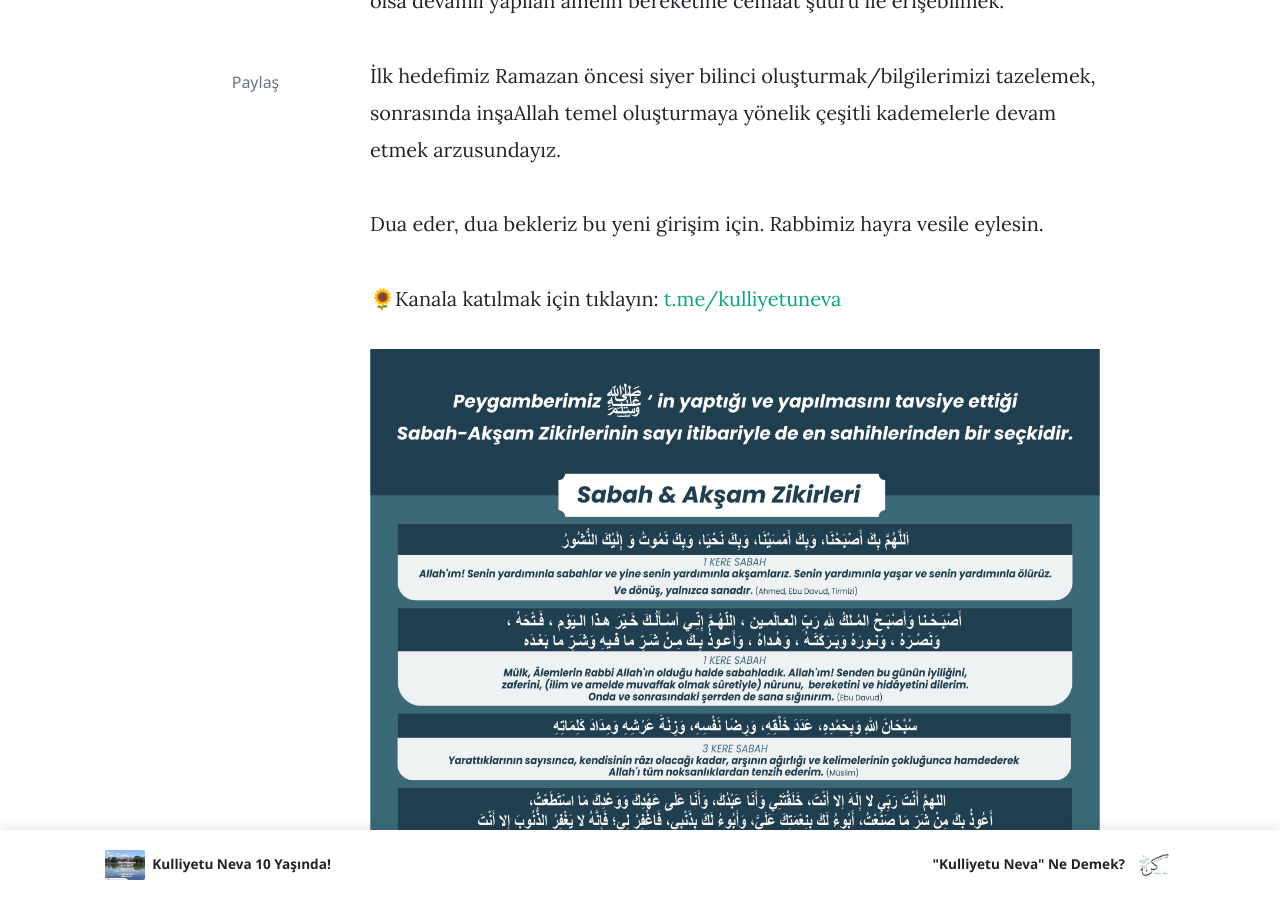
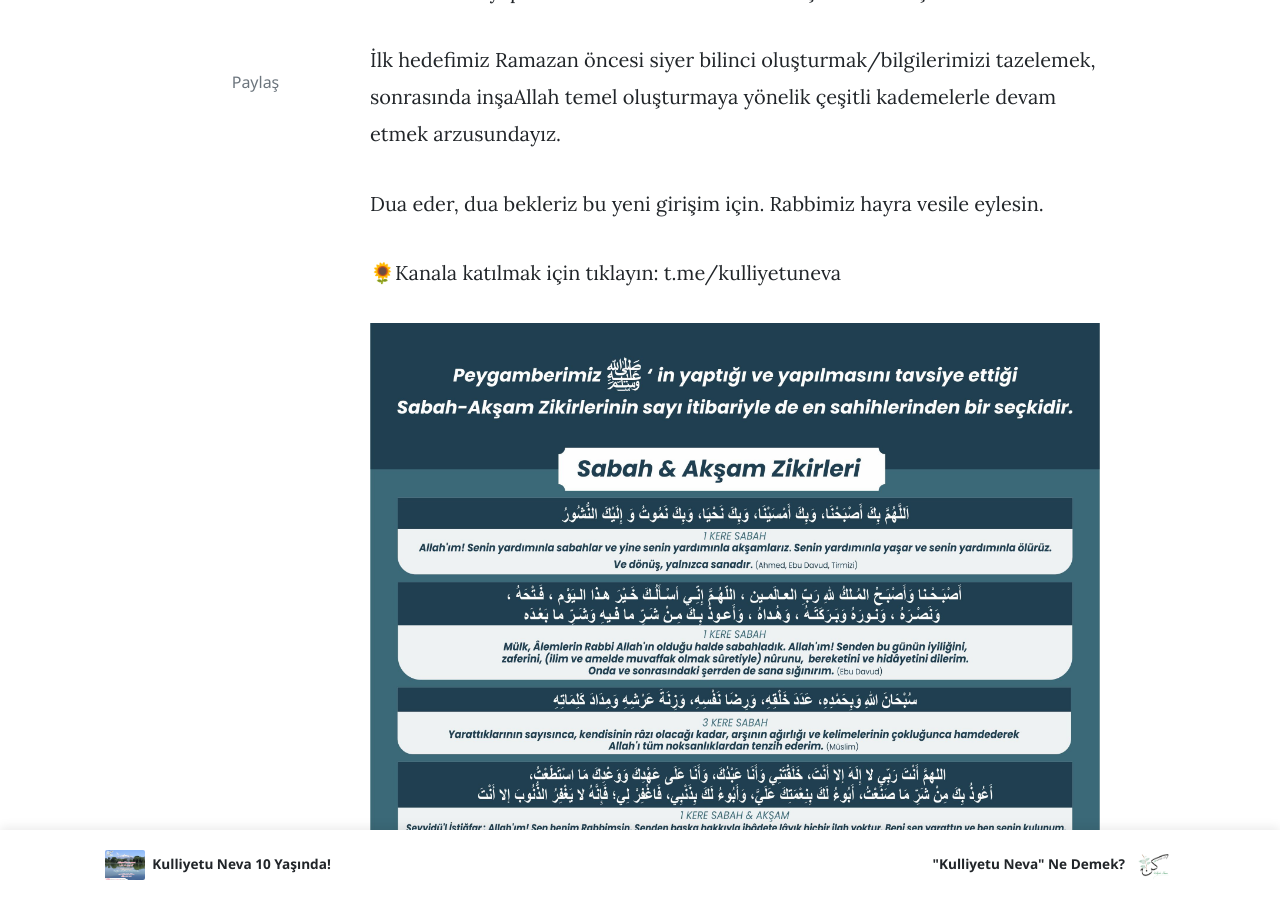
Before and after one commit to kulliyetuneva/website, a Jekyll site: the page built from _posts/2021-05-24-kerim-aya-hazırlık-programı.md, in a window 1280 px wide and 900 px high, scrolled down 1253 px. Built offline with Jekyll 4.4.1, drawn with Linux system fonts in a browser that asks for light colours; nearby versions of some CDN libraries; comment, search, counter and statistics services are not loaded.

```diff
--- a/_posts/2021-05-24-kerim-aya-hazırlık-programı.md
+++ b/_posts/2021-05-24-kerim-aya-hazırlık-programı.md
@@ -11,19 +11,19 @@ image: /assets/images/ön-sayfa.jpg
 ---
 <!--StartFragment-->
 
-Esselamu Aleykum Kıymetli Kardeşlerimiz,\
-\
-Ramazan'ı karşılama maksadıyla Recep ve Şaban aylarını kapsayan 2 aylık bu şekilde bir program düzenliyoruz. Telegram kanalımızdan günlük yürütülecek programa kayıt için kanala katılmanız yeterli. Katılan kayıt olmuş sayılacak. Kanalımız genel faaliyetlerimizi duyurmak için değil, bu programın işleyişi için açılmış olup, bir nevi okul hüviyetinde olacak.\
-\
-Program herkese açık, aileler, gençler herkes katılabilir. Maksadımız kadınıyla erkeğiyle toplumumuzda İslâmi bir alt yapı oluşmasına katkı sağlamak ve az da olsa devamlı yapılan amelin bereketine cemaat şuuru ile erişebilmek.\
-\
-İlk hedefimiz Ramazan öncesi siyer bilinci oluşturmak/bilgilerimizi tazelemek, sonrasında inşaAllah temel oluşturmaya yönelik çeşitli kademelerle devam etmek arzusundayız.\
-\
-Dua eder, dua bekleriz bu yeni girişim için. Rabbimiz hayra vesile eylesin.\
-\
-🌻Kanala katılmak için tıklayın: [t.me/kulliyetuneva](t.me/kulliyetuneva)
+Esselamu Aleykum Kıymetli Kardeşlerimiz,
+
+Ramazan'ı karşılama maksadıyla Recep ve Şaban aylarını kapsayan 2 aylık bu şekilde bir program düzenliyoruz. Telegram kanalımızdan günlük yürütülecek programa kayıt için kanala katılmanız yeterli. Katılan kayıt olmuş sayılacak. Kanalımız genel faaliyetlerimizi duyurmak için değil, bu programın işleyişi için açılmış olup, bir nevi okul hüviyetinde olacak.
+
+Program herkese açık, aileler, gençler herkes katılabilir. Maksadımız kadınıyla erkeğiyle toplumumuzda İslâmi bir alt yapı oluşmasına katkı sağlamak ve az da olsa devamlı yapılan amelin bereketine cemaat şuuru ile erişebilmek.
+
+İlk hedefimiz Ramazan öncesi siyer bilinci oluşturmak/bilgilerimizi tazelemek, sonrasında inşaAllah temel oluşturmaya yönelik çeşitli kademelerle devam etmek arzusundayız.
+
+Dua eder, dua bekleriz bu yeni girişim için. Rabbimiz hayra vesile eylesin.
 
 
+
+🌻Kanala katılmak için tıklayın: t.me/kulliyetuneva[](t.me/kulliyetuneva)
 
 ![](/assets/images/arka-sayfa.jpg)
 
```
